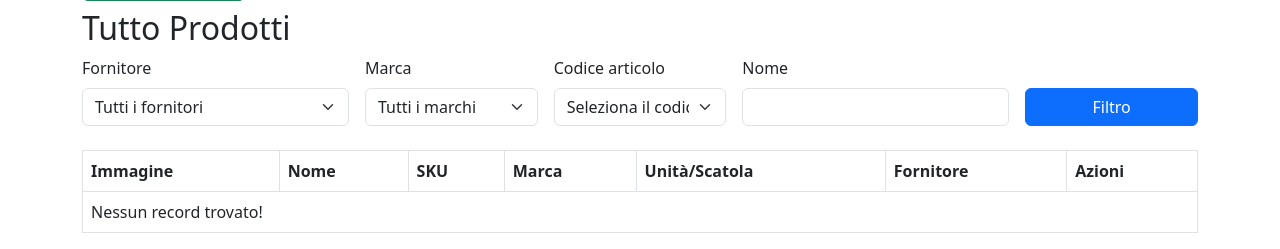
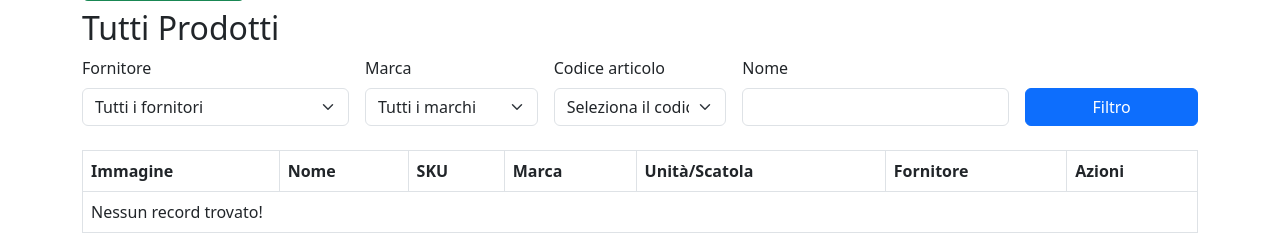
Before and after one commit to Shreyansh2610/core_php_ecom, a PHP site: page /product_list.php in a window 1280 px wide. Shown: the part 593-842 px from the top of the page. Run offline with PHP 8.4, Linux system fonts and the light colour scheme; the visitor is signed in with stand-in values (Sample User, id 1); data that the repository does not hold is empty.

Commit message:
all products

```diff
--- a/product_list.php
+++ b/product_list.php
@@ -143,7 +143,7 @@ if ($whereClauses) {
             </div>
         </form>
 
-        <h2 class="mb-2">Tutto Prodotti</h2>
+        <h2 class="mb-2">Tutti Prodotti</h2>
 
         <form method="GET" class="row g-3 mb-4">
             <div class="col-md-3">
```
